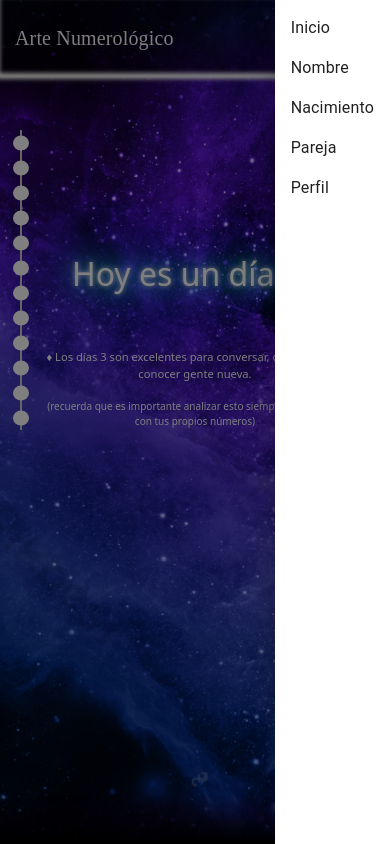
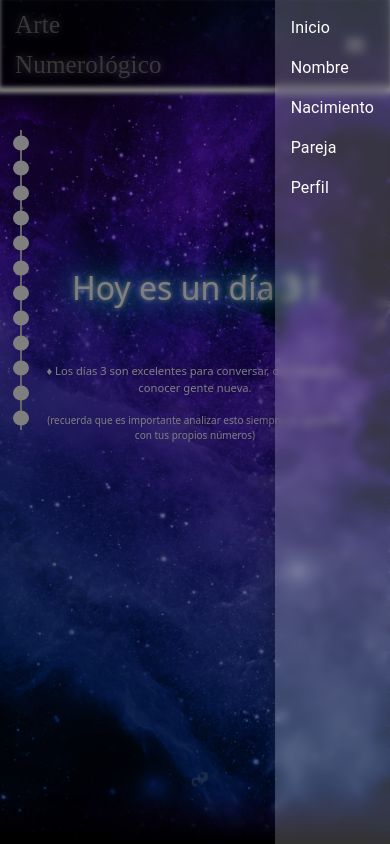
Before and after one commit to JuanJFarina/mern-arte-numerologico, a React (Create React App) app in the folder client/: page / in a window 390 px wide. Both pictures are taken after a click on the button "menu". Shown: the top 844 px of the page. Built offline with nearby package versions, Linux system fonts and the light colour scheme; a web font is replaced by a local one.

Commit message:
improved drawer

```diff
--- a/client/src/App.css
+++ b/client/src/App.css
@@ -11,6 +11,10 @@ body {
   background-attachment: fixed;
   background-size: cover;
   color: #fff !important;
+}
+
+.drawer {
+  background-color: rgba(255,255,255,0.2);
 }
 
 section {
@@ -110,8 +114,10 @@ div {
 
 .title {
   flex-grow: 1;
-  margin-right: 2px;
-  font-size: 30px !important;
+  margin: -10px -10px -10px 0px !important;
+  font-size: 50px !important;
+  color: #000;
+  animation: blink 4s ease-in-out infinite;
 }
 
 .navLink {
@@ -306,7 +312,7 @@ main h1 {
     display: flex;
   }
   .title {
-    font-size: 20px !important;
+    font-size: 25px !important;
   }
   .navLink {
     display: none !important;
--- a/client/src/components/Header.js
+++ b/client/src/components/Header.js
@@ -44,7 +44,19 @@ const Header = React.memo(() => {
               </Button>
 
               {/* Mobile drawer */}
-              <Drawer anchor="right" open={isDrawerOpen} onClose={toggleDrawer}>
+              <Drawer
+                anchor="right"
+                open={isDrawerOpen}
+                onClose={toggleDrawer}
+                PaperProps={{
+                  style: {
+                    backgroundColor: 'rgba(255,255,255,0.2)',
+                    backdropFilter: 'blur(4px)',
+                    color: '#fff',
+                    fontWeight: '900 !important'
+                  }
+                }}
+              >
                 <List>
                   <ListItemButton component={Link} to="/" onClick={toggleDrawer}>
                     <ListItemText primary="Inicio" />
```
